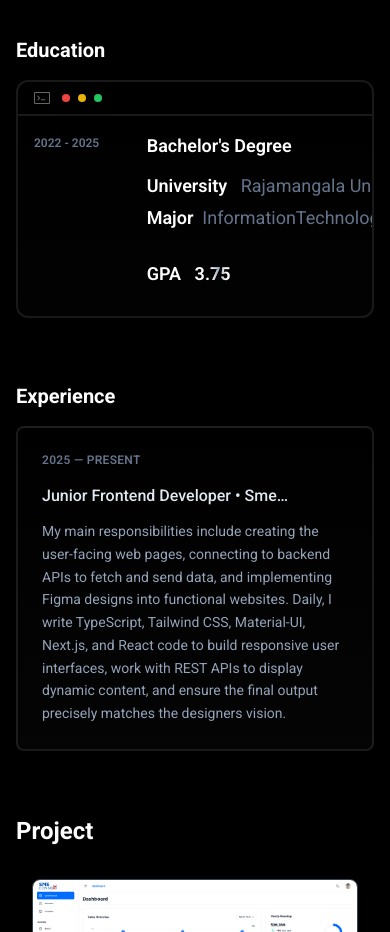
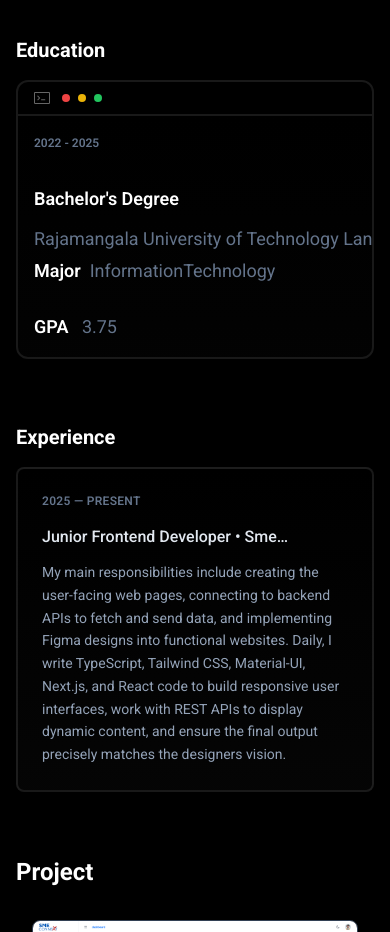
Before and after one commit to iSusBxnk/Portfolio, a Next.js app: page / in a window 390 px wide. Shown: the part 1260-2192 px from the top of the page. Built offline with nearby package versions, Linux system fonts and the light colour scheme.

Commit message:
fix educaiton

```diff
--- a/src/app/content/RightSection/education.tsx
+++ b/src/app/content/RightSection/education.tsx
@@ -40,15 +40,15 @@ function About({ addSectionId }: AboutProps) {
                     </div>
                     <div className="min-h-[200px] bg-gradient-to-b from-black/5 to-neutral-900/10">
                         <div className="grid p-4 gap-2">
-                            <div className="flex flex-row gap-[32px]">
+                            <div className="flex md:flex-row flex-col gap-[32px]">
                                 <div className="text-white font-semibold w-[100px]">
                                     <span className="text-slate-500 uppercase font-semibold text-xs">2022 - 2025</span>
                                 </div>
                                 <div className="flex flex-col gap-1 w-full text-lg">
                                     <span className="text-white font-semibold text-lg mb-2">Bachelor&apos;s Degree</span>
-                                    <span className="text-white font-semibold">University  {` `}<span className="text-slate-500  font-normal">Rajamangala University of Technology Lanna</span></span>
+                                    <span className="text-white font-semibold"><span className='md:block hidden'>University{` `}</span><span className="text-slate-500  font-normal text-ellipsis line-clamp-2">Rajamangala University of Technology Lanna</span></span>
                                     <span className="text-white font-semibold">Major {` `}<span className="text-slate-500  font-normal">InformationTechnology</span></span>
-                                    <span className="text-lg mt-6 text-white font-semibold">GPA {` `} <TextShimmer>3.75</TextShimmer></span>
+                                    <span className="text-lg mt-6 text-white font-semibold">GPA {` `} <span className="text-slate-500  font-normal">3.75</span></span>
                                 </div>
                             </div>
 
```
